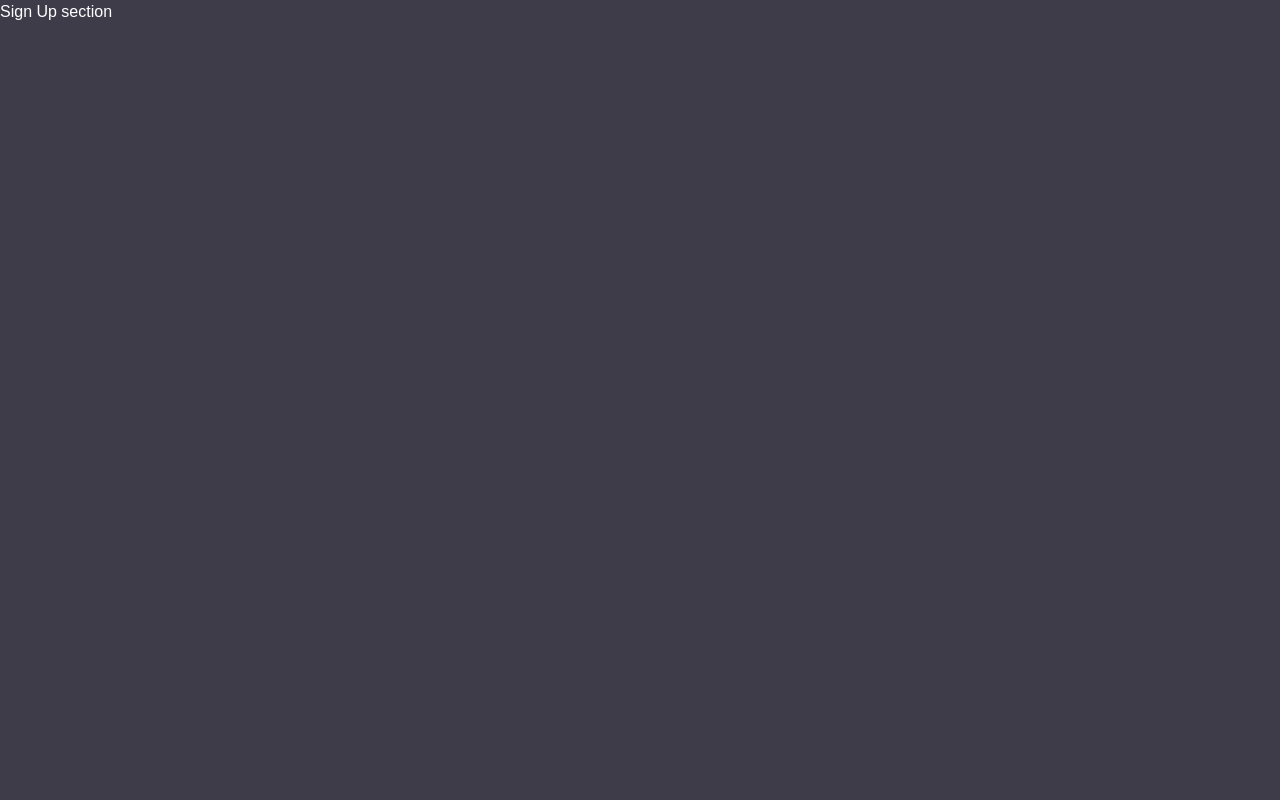
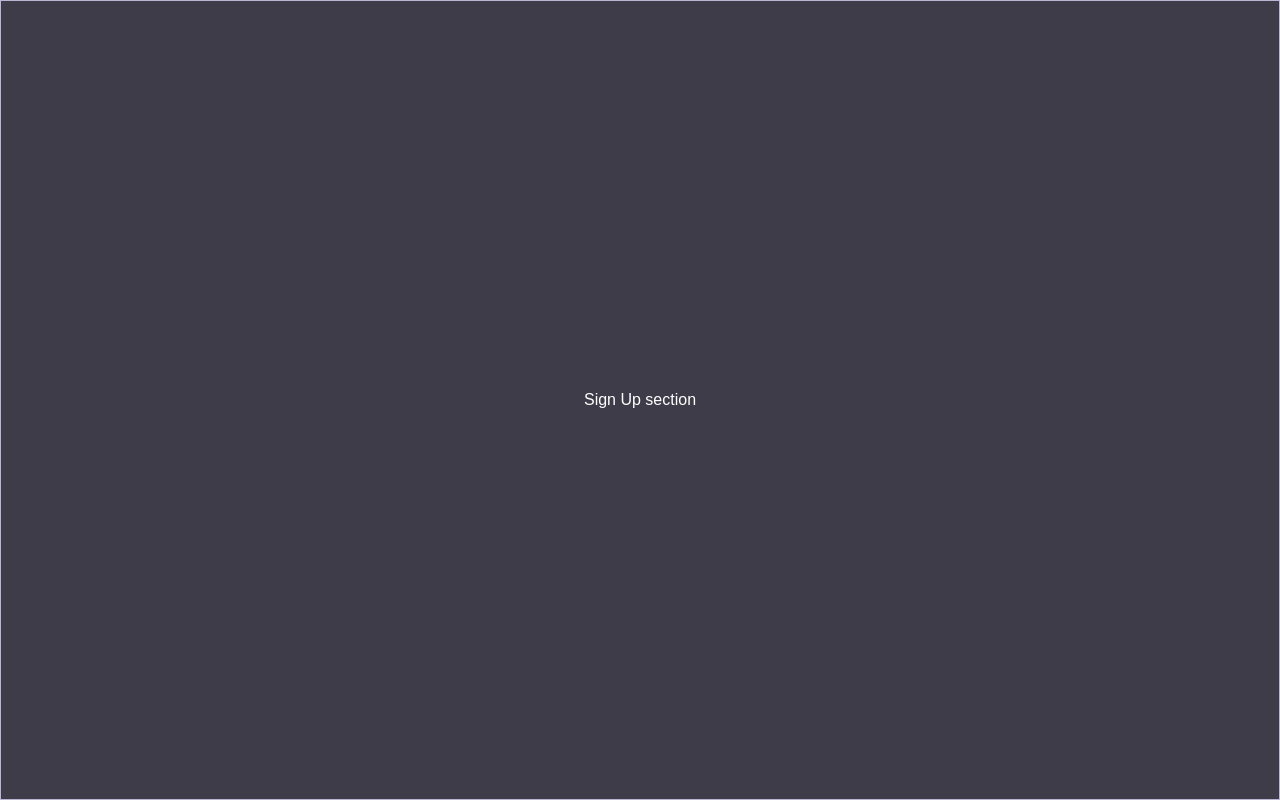
Before and after one commit to Nhoj-Plummer/intro_component_with_sign-up_form, a Next.js app: page / in a window 1280 px wide. Built offline with nearby package versions, Linux system fonts and the light colour scheme.

Commit message:
Setting up centering the whole site

```diff
--- a/src/app/globals.css
+++ b/src/app/globals.css
@@ -25,11 +25,17 @@
 
 /* Body */
 body {
+  display: flex;
+  justify-content: center;
+  align-items: center;
+  min-height: 100vh;
+  margin: 0;
   font-family: var(--font-family);
   font-size: var(--font-size-body);
   background-color: var(--dark-blue);
   color: white;
   line-height: 1.5;
+  border: 1px solid var(--grayish-blue);
 }
 
 /* Layout */
```
